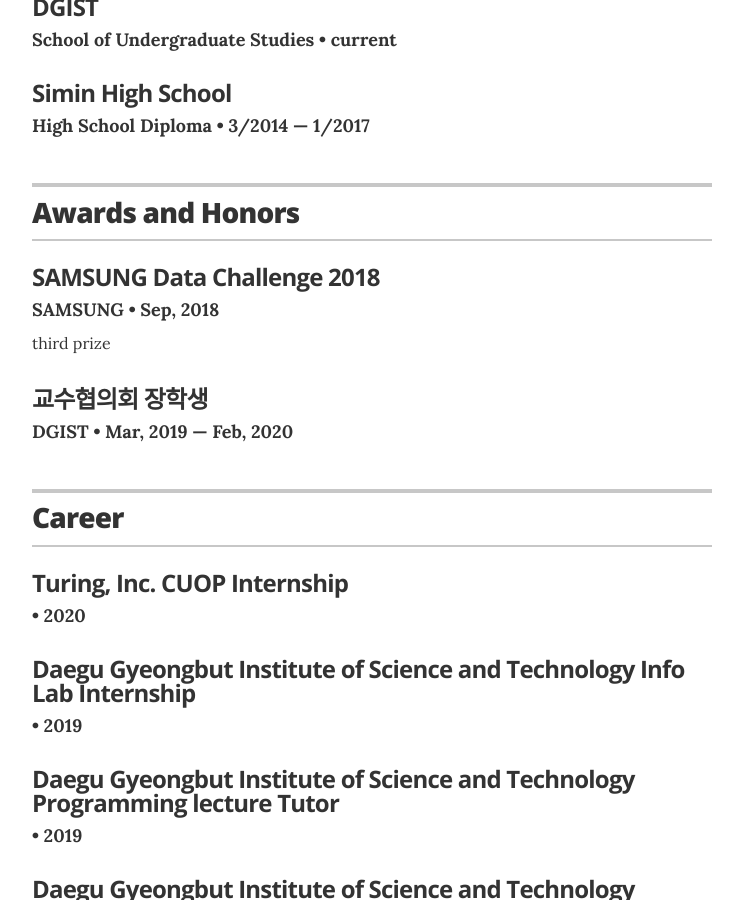
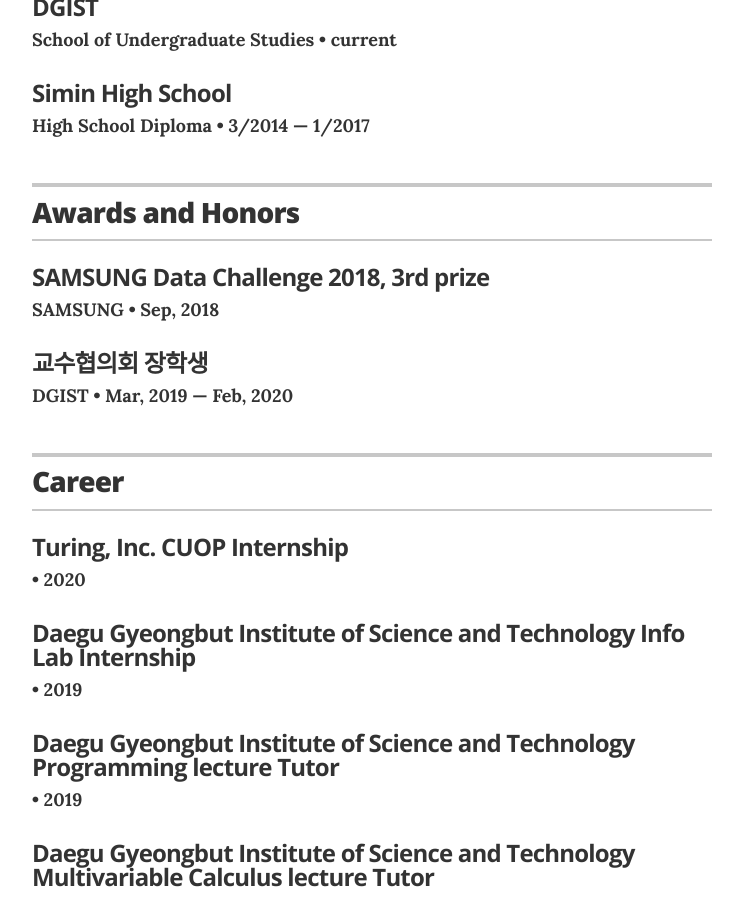
Before and after one commit to pgworld/devwoo.github.io, a Jekyll site: the page built from index.html, in a window 1280 px wide and 900 px high, scrolled down 607 px. Shown: the whole window, without its empty margins (268-1011 px from the left). Built offline with Jekyll 4.4.1, drawn with Linux system fonts in a browser that asks for light colours.

Commit message:
Update experience.yml

```diff
--- a/_data/experience.yml
+++ b/_data/experience.yml
@@ -1,9 +1,8 @@
 # Jobs
 # VP of Global Communications
-- company: SAMSUNG Data Challenge 2018
+- company: SAMSUNG Data Challenge 2018, 3rd prize
   position: SAMSUNG
   duration: Sep, 2018
-  summary: third prize
 
 # Director of Digital Stratgy
 - company: 교수협의회 장학생
```
